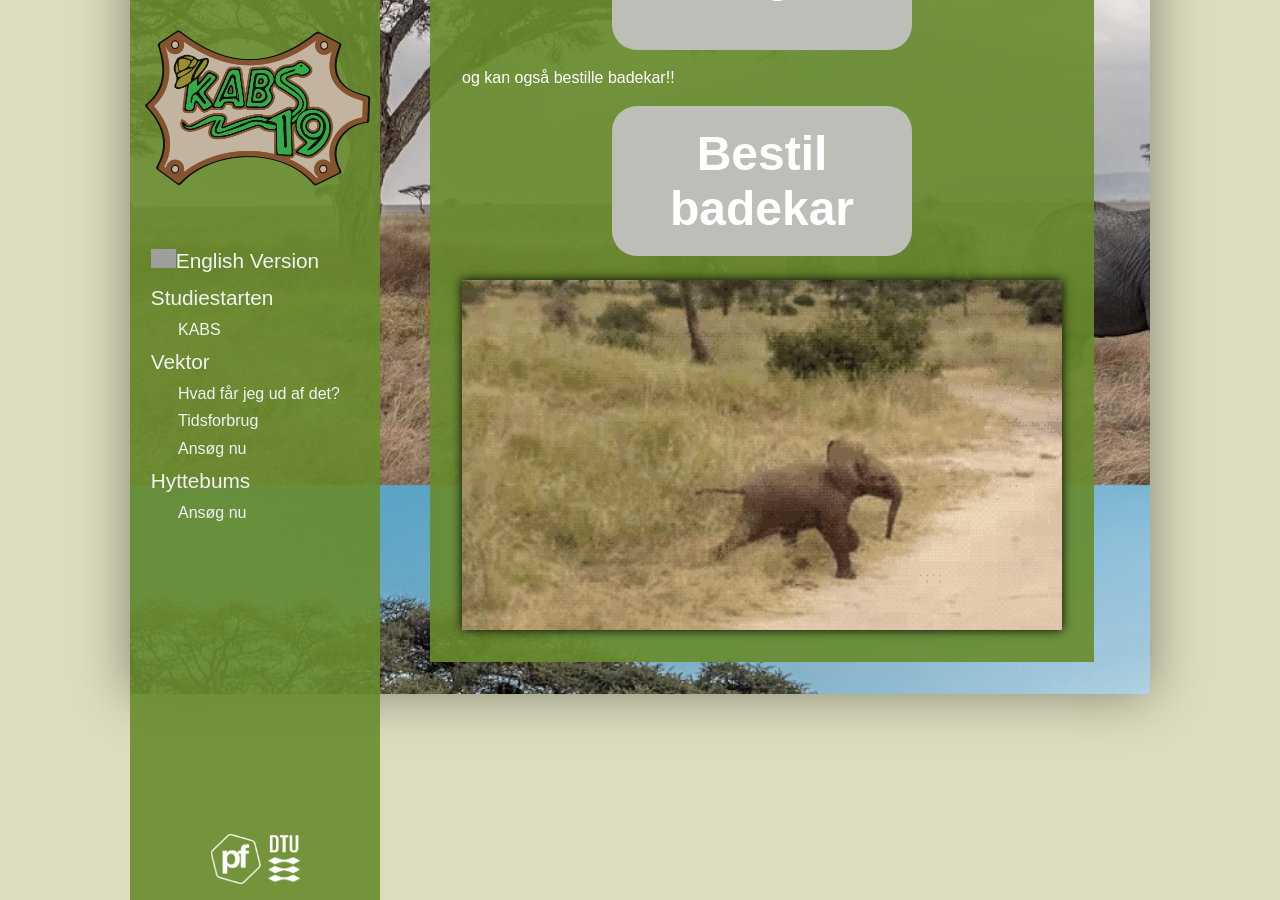
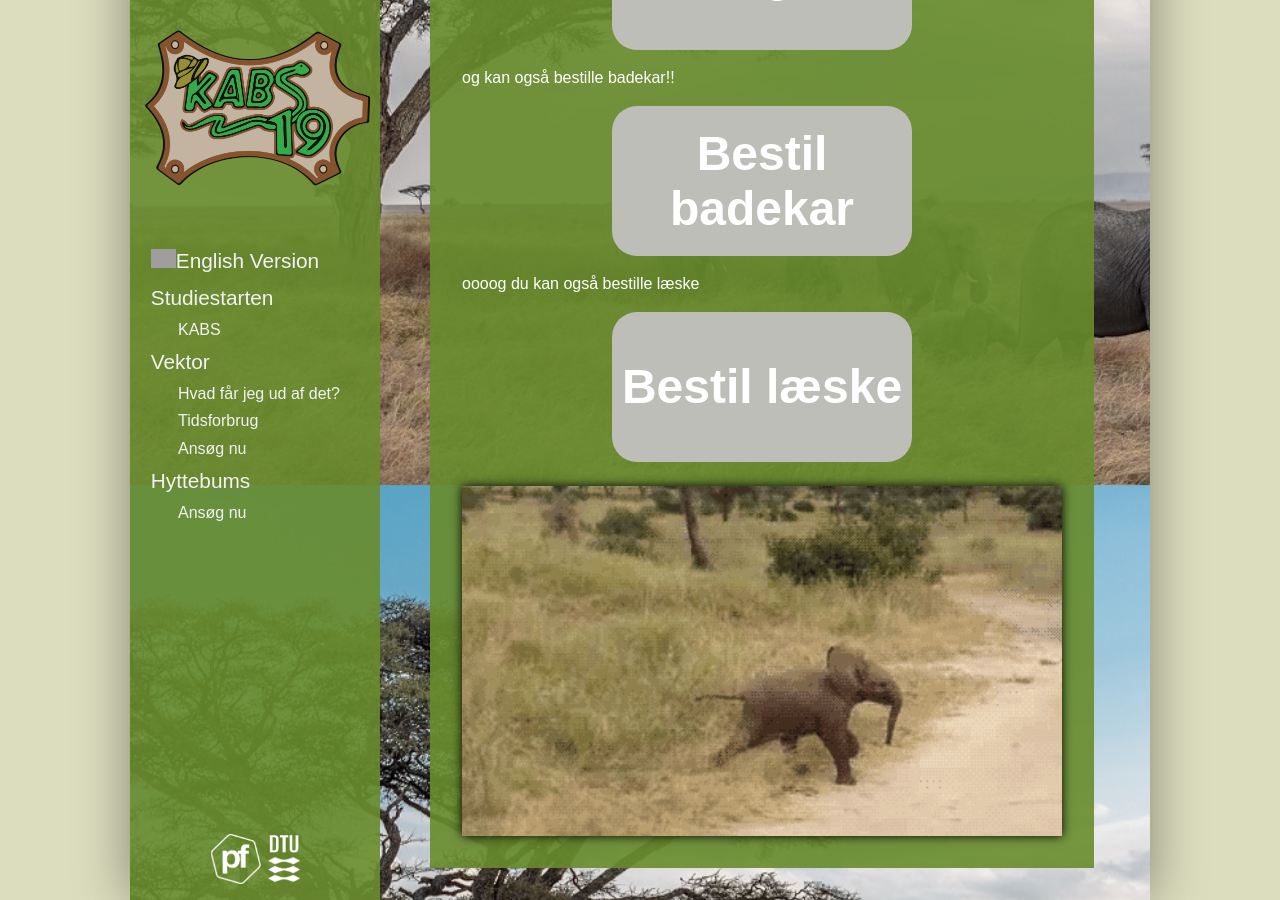
Before and after one commit to KABSDTU/kabsdtu.github.io, a Jekyll site: the page built from index.html, in a window 1280 px wide and 900 px high, scrolled down 415 px. Built offline with Jekyll 4.4.1, drawn with Linux system fonts in a browser that asks for light colours; some web fonts are replaced; grey boxes are pictures that could not be loaded.

Commit message:
Læske og Jøn har fået IT

```diff
--- a/index.html
+++ b/index.html
@@ -21,6 +21,14 @@ title:
 	</button>
 </a>
 
+
+<p> oooog du kan også bestille læske</p>
+
+<a style="text-align: center" href="https://docs.google.com/forms/d/e/1FAIpQLSd1r7yO_zGJ9vySUZScjNhkhC8-u4dhB4ZBfAE04ySnNj3Z7A/viewform">
+	<button class="applyBtn">
+		Bestil læske
+	</button>
+</a>
 <br/>
 
 <div id="poster-image" style="background-image: url('/static/img/forside.gif');">
```
Also changed, not shown: ansog-som-hyttebums.md (+1 -1 lines), kabs.md (+1 -1 lines).
